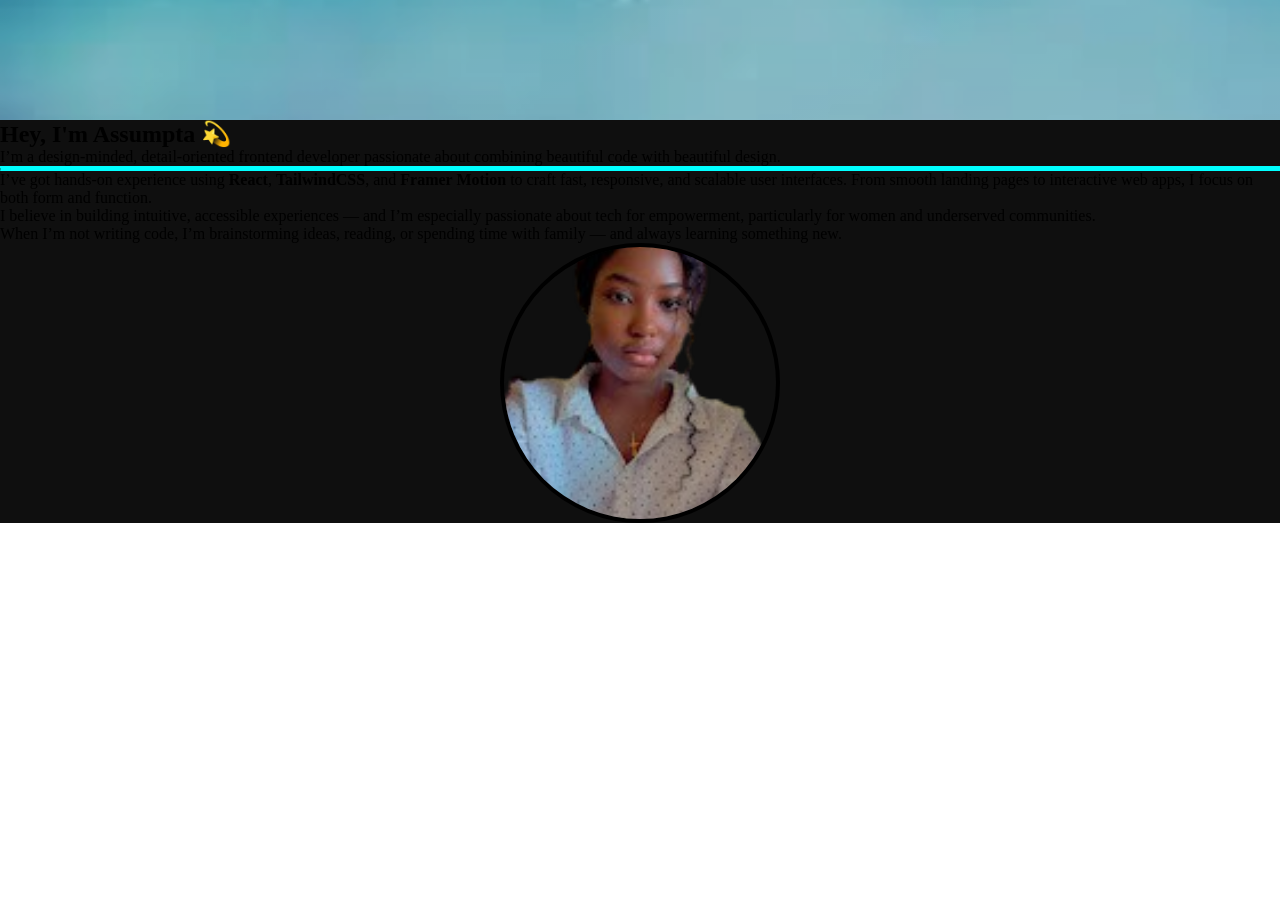
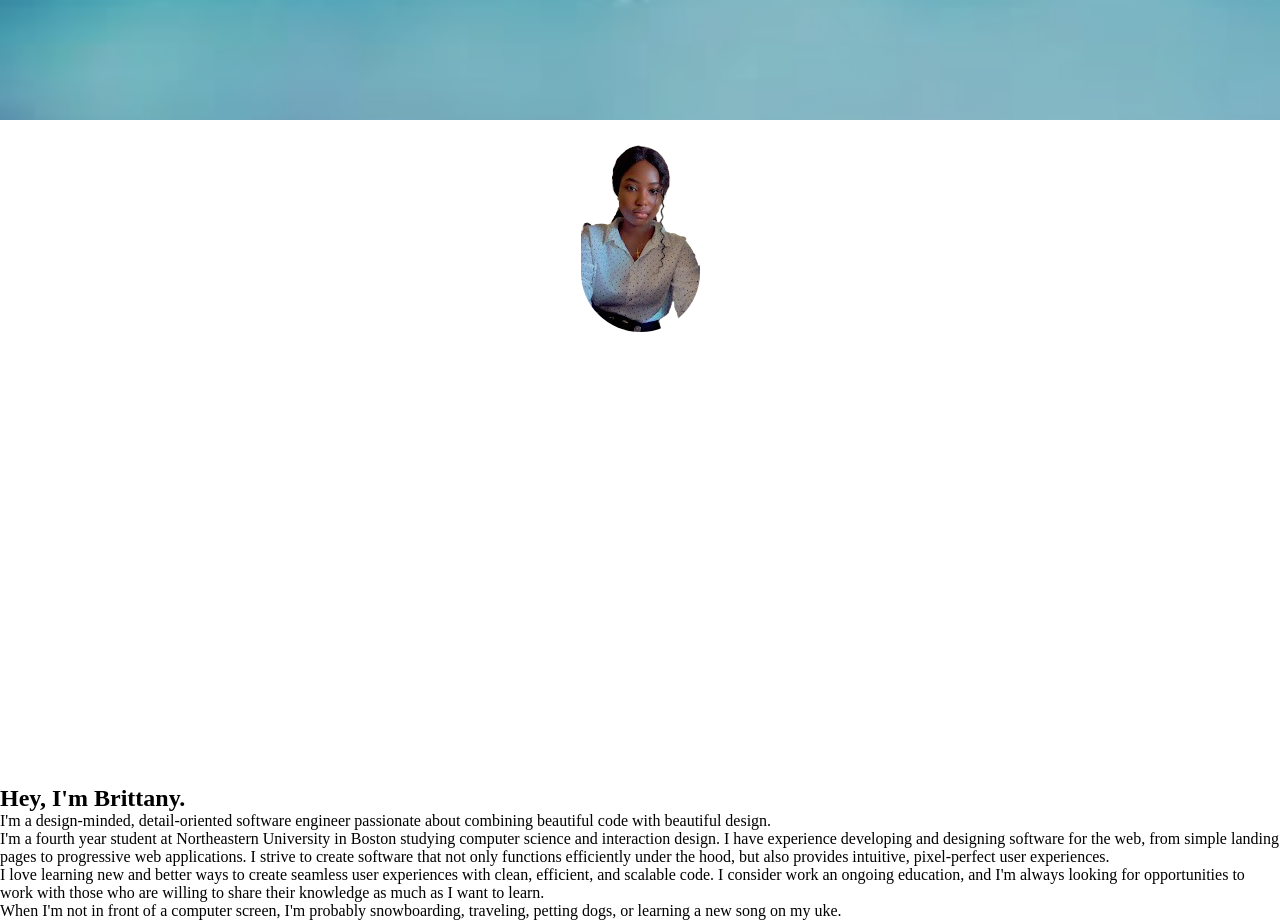
Before and after one commit to Assumpta-Chinonso1/my-assumpta-portfolio, a React (Vite) app: page / in a window 1280 px wide. Shown: the part 680-1600 px from the top of the page. Before the commit the page ends 1203 px from the top, so only its background shows below. Built offline with nearby package versions, Linux system fonts and the light colour scheme.

Commit message:
new commit

```diff
--- a/src/Components/About.jsx
+++ b/src/Components/About.jsx
@@ -1,64 +1,49 @@
-import { motion } from 'framer-motion';
-import useInViewFade from './hooks/useInViewFade';
-import profileImg from '../assets/profile-1.png'; // Use the correct path to your image
+import React from "react";
+import { motion } from "framer-motion"
+import briImage from '../assets/profile-1.png'
 
-const About = () => {
-  const [ref, isVisible] = useInViewFade();
-
+const AboutSection = () => {
   return (
-    <section
-      ref={ref}
-      className={`transition-opacity duration-[1500ms] ease-in-out ${
-        isVisible ? 'opacity-100' : 'opacity-0'
-      } py-28 px-6 md:px-20 bg-[#0f0f0f] text-gray-100`}
+    <section className="min-h-screen flex flex-col-reverse md:flex-row items-center justify-between px-6 md:px-20 py-16 gap-12 bg-white">
+      {/* Left Side - Text */}
+      <motion.div
+        className="w-full md:w-1/2"
+        initial={{ opacity: 0, x: -50 }}
+        animate={{ opacity: 1, x: 0 }}
+        transition={{ duration: 0.8 }}
       >
-      <div className="max-w-7xl mx-auto grid md:grid-cols-2 gap-16 items-center">
-
-        {/* Text Content */}
-        <motion.div
-          className="space-y-6 z-10"
-          initial={{ opacity: 0, x: -50 }}
-          animate={isVisible ? { opacity: 1, x: 0 } : {}}
-          transition={{ duration: 1.2 }}
-        >
-          <h2 className="text-4xl md:text-5xl font-bold text-white leading-tight">
-            Hey, I'm Assumpta 💫
-          </h2>
-          <p className="text-xl text-gray-300 leading-relaxed">
-            I’m a design-minded, detail-oriented <span className="text-purple-400 font-semibold">frontend developer</span> passionate about combining beautiful code with beautiful design.
+        <h1 className="text-4xl md:text-5xl font-bold mb-6 text-gray-900">
+          Hey, I'm Brittany.
+        </h1>
+        <p className="text-lg text-gray-700 leading-relaxed mb-4">
+          I'm a design-minded, detail-oriented software engineer passionate about combining beautiful code with beautiful design.
         </p>
-
-          <hr className="w-20 border-t-4 border-[#00ffff] rounded" />
-
-          <p className="text-lg text-gray-300 leading-relaxed">
-            I’ve got hands-on experience using <strong>React</strong>, <strong>TailwindCSS</strong>, and <strong>Framer Motion</strong> to craft fast, responsive, and scalable user interfaces. From smooth landing pages to interactive web apps, I focus on both form and function.
+        <p className="text-lg text-gray-700 leading-relaxed mb-4">
+          I'm a fourth year student at Northeastern University in Boston studying computer science and interaction design. I have experience developing and designing software for the web, from simple landing pages to progressive web applications. I strive to create software that not only functions efficiently under the hood, but also provides intuitive, pixel-perfect user experiences.
         </p>
-
-          <p className="text-lg text-gray-300 leading-relaxed">
-            I believe in building intuitive, accessible experiences — and I’m especially passionate about tech for empowerment, particularly for women and underserved communities.
+        <p className="text-lg text-gray-700 leading-relaxed mb-4">
+          I love learning new and better ways to create seamless user experiences with clean, efficient, and scalable code. I consider work an ongoing education, and I'm always looking for opportunities to work with those who are willing to share their knowledge as much as I want to learn.
         </p>
-
-          <p className="text-lg text-gray-300 leading-relaxed">
-            When I’m not writing code, I’m brainstorming ideas, reading, or spending time with family — and always learning something new.
+        <p className="text-lg text-gray-700 leading-relaxed">
+          When I'm not in front of a computer screen, I'm probably snowboarding, traveling, petting dogs, or learning a new song on my uke.
         </p>
       </motion.div>
 
-        {/* Image Content */}
+      {/* Right Side - Image */}
       <motion.div
-          className="w-full flex justify-center md:justify-end"
-          initial={{ opacity: 0, y: -60 }}
-          animate={isVisible ? { opacity: 1, y: 0 } : {}}
-          transition={{ duration: 1.3, type: 'spring' }}
+        className="w-full md:w-1/2 flex justify-center items-center"
+        initial={{ opacity: 0, x: 50 }}
+        animate={{ opacity: 1, x: 0 }}
+        transition={{ duration: 0.8 }}
       >
         <img
-            src={profileImg}
-            alt="Assumpta"
-            className="w-[280px] h-[280px] md:w-[340px] md:h-[340px] rounded-full object-cover border-4 border-white shadow-2xl"
+          src={briImage}
+          alt="Brittany Chiang"
+          className="rounded-full w-72 h-72 object-cover shadow-lg"
         />
       </motion.div>
-      </div>
     </section>
   );
 };
 
-export default About;
+export default AboutSection;
```
Lines whose indentation alone changed are shown as unchanged.
